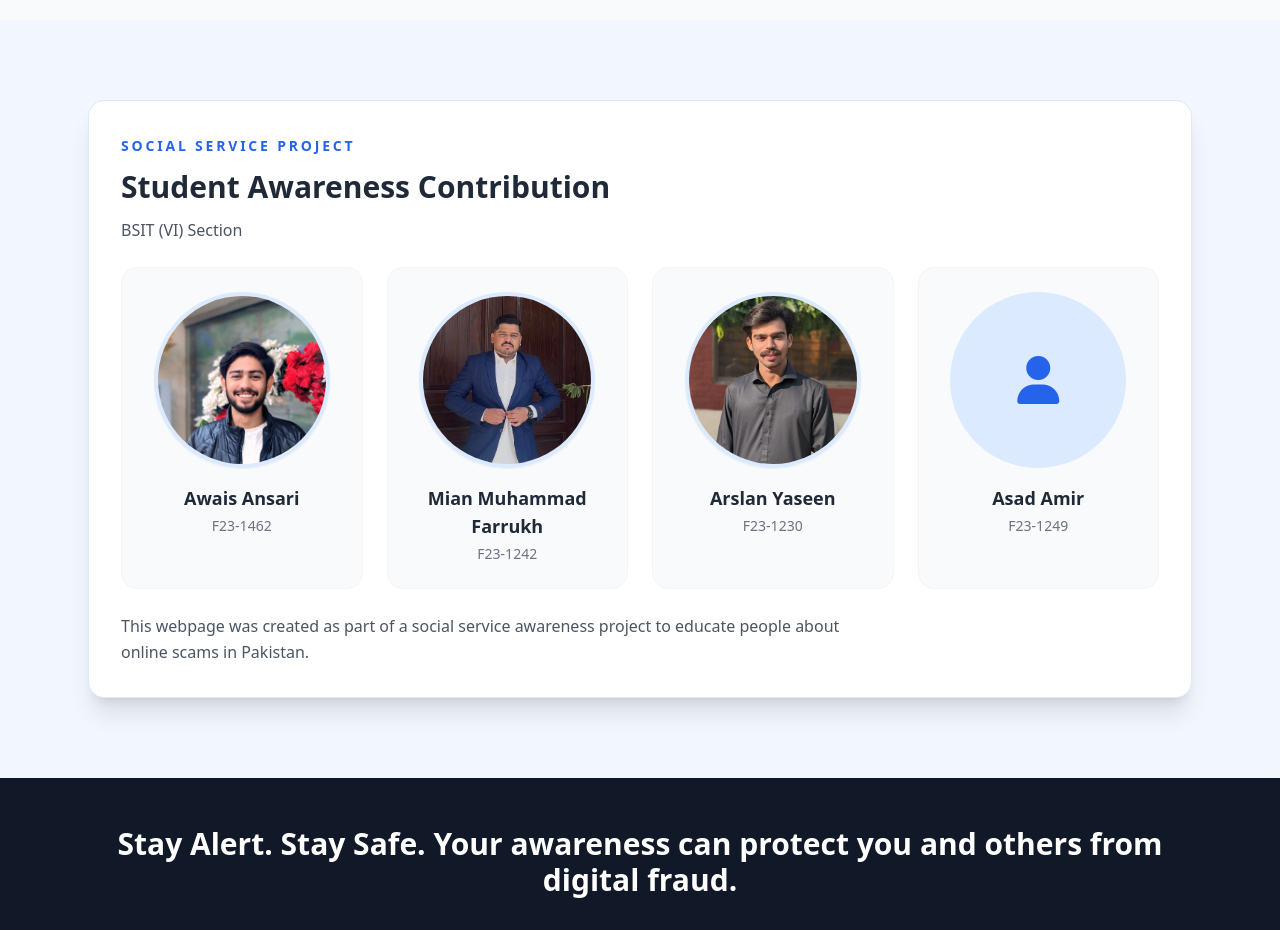
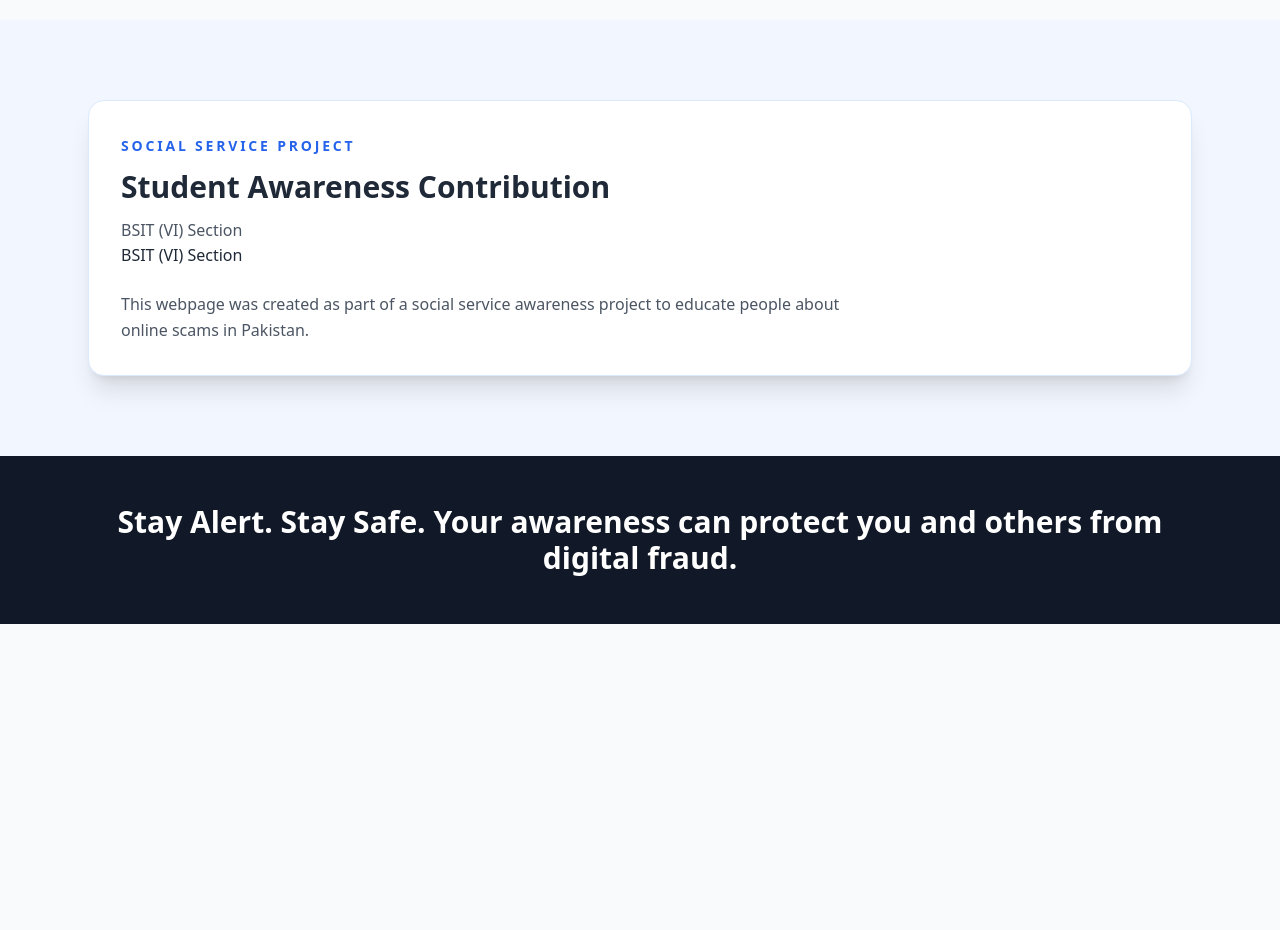
Before and after one commit to awais579/scam-awareness, a plain HTML site: page index.html in a window 1280 px wide. Shown: the part 4560-5490 px from the top of the page. After the commit the page ends 5184 px from the top, so only its background shows below. Drawn offline with nearby package versions, Linux system fonts and the light colour scheme; a web font is replaced by a local one.

Commit message:
Update index.html
abc

```diff
--- a/index.html
+++ b/index.html
@@ -368,42 +368,7 @@
               <p class="mt-3 text-base leading-relaxed text-gray-600">
                 BSIT (VI) Section
               </p>
-              <div class="mt-6 grid gap-6 sm:grid-cols-2 xl:grid-cols-4">
-                <div class="rounded-2xl border border-gray-100 bg-gray-50 p-6 text-center">
-                  <img
-                    src="images/Awais.jpg"
-                    alt="Awais Ansari"
-                    class="mx-auto h-44 w-44 rounded-full border-4 border-blue-100 object-cover shadow-sm"
-                  >
-                  <p class="mt-4 text-lg font-semibold text-gray-800">Awais Ansari</p>
-                  <p class="mt-1 text-sm font-medium text-gray-500">F23-1462</p>
-                </div>
-                <div class="rounded-2xl border border-gray-100 bg-gray-50 p-6 text-center">
-                  <img
-                    src="images/Farrukh.jpg"
-                    alt="Mian Muhammad Farrukh"
-                    class="mx-auto h-44 w-44 rounded-full border-4 border-blue-100 object-cover shadow-sm"
-                  >
-                  <p class="mt-4 text-lg font-semibold text-gray-800">Mian Muhammad Farrukh</p>
-                  <p class="mt-1 text-sm font-medium text-gray-500">F23-1242</p>
-                </div>
-                <div class="rounded-2xl border border-gray-100 bg-gray-50 p-6 text-center">
-                  <img
-                    src="images/Arslan.jpg"
-                    alt="Arslan Yaseen"
-                    class="mx-auto h-44 w-44 rounded-full border-4 border-blue-100 object-cover shadow-sm"
-                  >
-                  <p class="mt-4 text-lg font-semibold text-gray-800">Arslan Yaseen</p>
-                  <p class="mt-1 text-sm font-medium text-gray-500">F23-1230</p>
-                </div>
-                <div class="rounded-2xl border border-gray-100 bg-gray-50 p-6 text-center">
-                  <div class="mx-auto flex h-44 w-44 items-center justify-center rounded-full bg-blue-100 text-5xl text-blue-600">
-                    <i class="fa-solid fa-user"></i>
-                  </div>
-                  <p class="mt-4 text-lg font-semibold text-gray-800">Asad Amir</p>
-                  <p class="mt-1 text-sm font-medium text-gray-500">F23-1249</p>
-                </div>
-              </div>
+              BSIT (VI) Section
               <p class="mt-6 max-w-3xl text-base leading-relaxed text-gray-600">
                 This webpage was created as part of a social service awareness project to educate people about online scams in Pakistan.
               </p>
```
